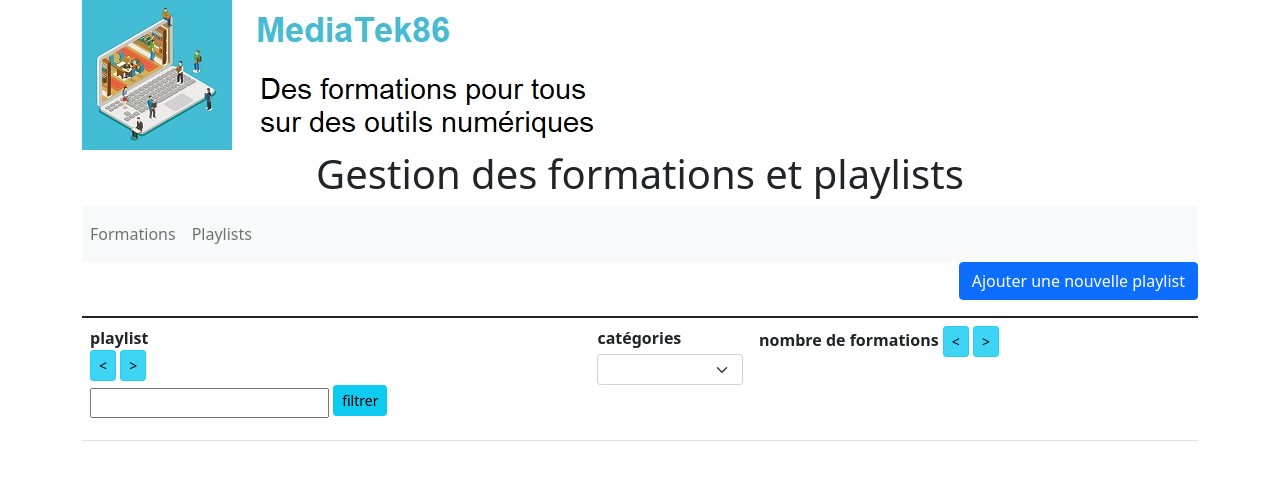
After one commit to LaunMatt/mediatekformation, a Symfony app: template templates/admin/admin.playlists.html.twig in a window 1280 px wide. The commit adds this page. Shown: the top 480 px of the page. Run offline with Twig, Linux system fonts and the light colour scheme; the template is opened without the code that fills it, so the values that code supplies are empty; some libraries are stand-ins or nearby versions.

Commit message:
Etape 2 : coder la partie back-office / Tâche 2 : gérer les playlists

```diff
--- a/templates/admin/admin.formations.html.twig
+++ b/templates/admin/admin.formations.html.twig
@@ -2,7 +2,7 @@
 {% block body %}
     <p class="text-end">
         <a href="{{ path ('admin.formation.ajout') }}" class="btn btn-primary">
-            Ajouter une nouvelle visite
+            Ajouter une nouvelle formation
         </a>
     </p>
     <table class="table table-striped">
--- /dev/null
+++ b/templates/admin/admin.playlist.ajout.html.twig
@@ -0,0 +1,6 @@
+{% extends "baseadmin.html.twig" %}
+
+{% block body %}
+    <h2>Nouvelle playlist :</h2>
+    {{ include ('_admin.playlist.form.html.twig') }}
+{% endblock %}
--- /dev/null
+++ b/templates/admin/admin.playlist.edit.html.twig
@@ -0,0 +1,6 @@
+{% extends "baseadmin.html.twig" %}
+
+{% block body %}
+    <h2>Détail playlist :</h2>
+    {{ include ('_admin.playlist.form.html.twig') }}
+{% endblock %}
--- /dev/null
+++ b/templates/admin/admin.playlists.html.twig
@@ -0,0 +1,91 @@
+{% extends "baseadmin.html.twig" %}
+{% block body %}
+    <p class="text-end">
+        <a href="{{ path ('admin.playlist.ajout') }}" class="btn btn-primary">
+            Ajouter une nouvelle playlist
+        </a>
+    </p>
+    <table class="table table-striped">
+        <caption class="visually-hidden">
+            Affichage des différentes informations de la page de gestion des playlists du site
+        </caption>
+        <thead>
+            <tr>
+                <th class="text-left align-top" scope="col">
+                    playlist<br />
+                    <a href="{{ path('admin.playlists.sort', {champ:'name', ordre:'ASC'}) }}" class="btn btn-info btn-sm active" role="button" aria-pressed="true"><</a>
+                    <a href="{{ path('admin.playlists.sort', {champ:'name', ordre:'DESC'}) }}" class="btn btn-info btn-sm active" role="button" aria-pressed="true">></a>
+                    <form class="form-inline mt-1" method="POST" action="{{ path('admin.playlists.findallcontain', {champ:'name'}) }}">
+                        <div class="form-group mr-1 mb-2">
+                            <input type="text" class="sm" name="recherche"
+                                   value="{% if valeur|default and not table|default %}{{ valeur }}{% endif %}">
+                            <input type="hidden" name="_token" value="{{ csrf_token('filtre_name') }}">
+                            <button type="submit" class="btn btn-info mb-2 btn-sm">filtrer</button>
+                        </div>
+                    </form>
+                </th>
+                <th class="text-left align-top" scope="col">
+                    catégories
+                    <form class="form-inline mt-1" method="POST" action="{{ path('admin.playlists.findallcontain', {champ:'id', table:'categories'}) }}">
+                        <select class="form-select form-select-sm" name="recherche" id="recherche" onchange="this.form.submit()">
+                            <option value=""></option>
+                            {% for categorie in categories %}
+                                <option
+                                    {% if valeur|default and valeur==categorie.id %}
+                                        selected
+                                    {% endif %}
+                                    value="{{ categorie.id }}">{{ categorie.name }}
+                                </option>
+                            {% endfor %}
+                        </select>
+                    </form>
+                </th>
+                <th class="text-left align-top" scope="col">
+                    nombre de formations
+                    <a href="{{ path('admin.playlists.sort', {champ:'nb_formations', ordre:'ASC'}) }}" class="btn btn-info btn-sm active" role="button" aria-pressed="true"><</a>
+                    <a href="{{ path('admin.playlists.sort', {champ:'nb_formations', ordre:'DESC'}) }}" class="btn btn-info btn-sm active" role="button" aria-pressed="true">></a>
+                    <form class="form-inline mt-1" method="POST" action="{{ path('admin.playlists.findallcontain', {champ:'name'}) }}">
+                    </form>
+                </th>
+                <th class="text-center align-top" scope="col">
+                    &nbsp;
+                </th>
+            </tr>
+        </thead>
+        <tbody>
+            <!-- boucle sur les playlists -->
+            {% if playlists|length > 0 %}
+                {% for k in 0..playlists|length-1 %}
+                    <tr class="align-middle">
+                        <td>
+                            <h5 class="text-info">
+                                {{ playlists[k].name }}
+                            </h5>
+                        </td>
+                        <td class="text-left">
+                            {% set categories = playlists[k].categoriesplaylist %}
+                            {% if categories|length > 0  %}
+                                {% for c in 0..categories|length-1 %}
+                                    &nbsp;{{ categories[c] }}
+                                {% endfor %}
+                            {% endif %}
+                        </td>
+                        <td class="text-center">
+                            {{ playlists[k].formations|length }}
+                        </td>
+                        <td>
+                            {% if playlists[k].formations|length > 0 %}
+                                <span title="Veuillez vérifier que la playlist ne contient pas de formations pour pouvoir la supprimer.">
+                                    <button class="btn btn-danger" disabled>Supprimer</button>
+                                <span>
+                            {% else %}
+                                <a href="{{ path('admin.playlist.suppr', {id:playlists[k].id}) }}" class="btn btn-danger" onclick="return confirm('Etes-vous sûr de vouloir supprimer {{ playlists[k].name }} ?');">Supprimer</a>
+                            {% endif %}
+                            <a href="{{ path('admin.playlist.edit', {id:playlists[k].id}) }}" class="btn btn-secondary">Modifier</a>
+                        </td>
+                    </tr>
+                {% endfor %}
+            {% endif %}
+        </tbody>
+    </table>
+{% endblock %}
--- a/templates/baseadmin.html.twig
+++ b/templates/baseadmin.html.twig
@@ -9,7 +9,7 @@
             <img src="{{ app.request.getBasePath()~'/banniere.jpg' }}" alt="Image représentant la bannière du site mediatekformation">
         </div>
         <div class="text-center">
-            <h1>Gestion des formations</h1>
+            <h1>Gestion des formations et playlists</h1>
         </div>
         <!-- menu -->
         <nav class="navbar navbar-expand-lg navbar-light bg-light">
@@ -18,6 +18,9 @@
                   <li class="nav-item">
                     <a class="nav-link" href="{{ path('admin.formations') }}">Formations</a>
                   </li>
+                  <li class="nav-item">
+                    <a class="nav-link" href="{{ path('admin.playlists') }}">Playlists</a>
+                  </li>
                 </ul>
             </div>
         </nav>
```
Also changed, not shown: src/Controller/admin/AdminPlaylistsController.php (added, +125 -0 lines), src/Form/PlaylistType.php (added, +41 -0 lines), templates/_admin.playlist.form.html.twig (added, +29 -0 lines).
